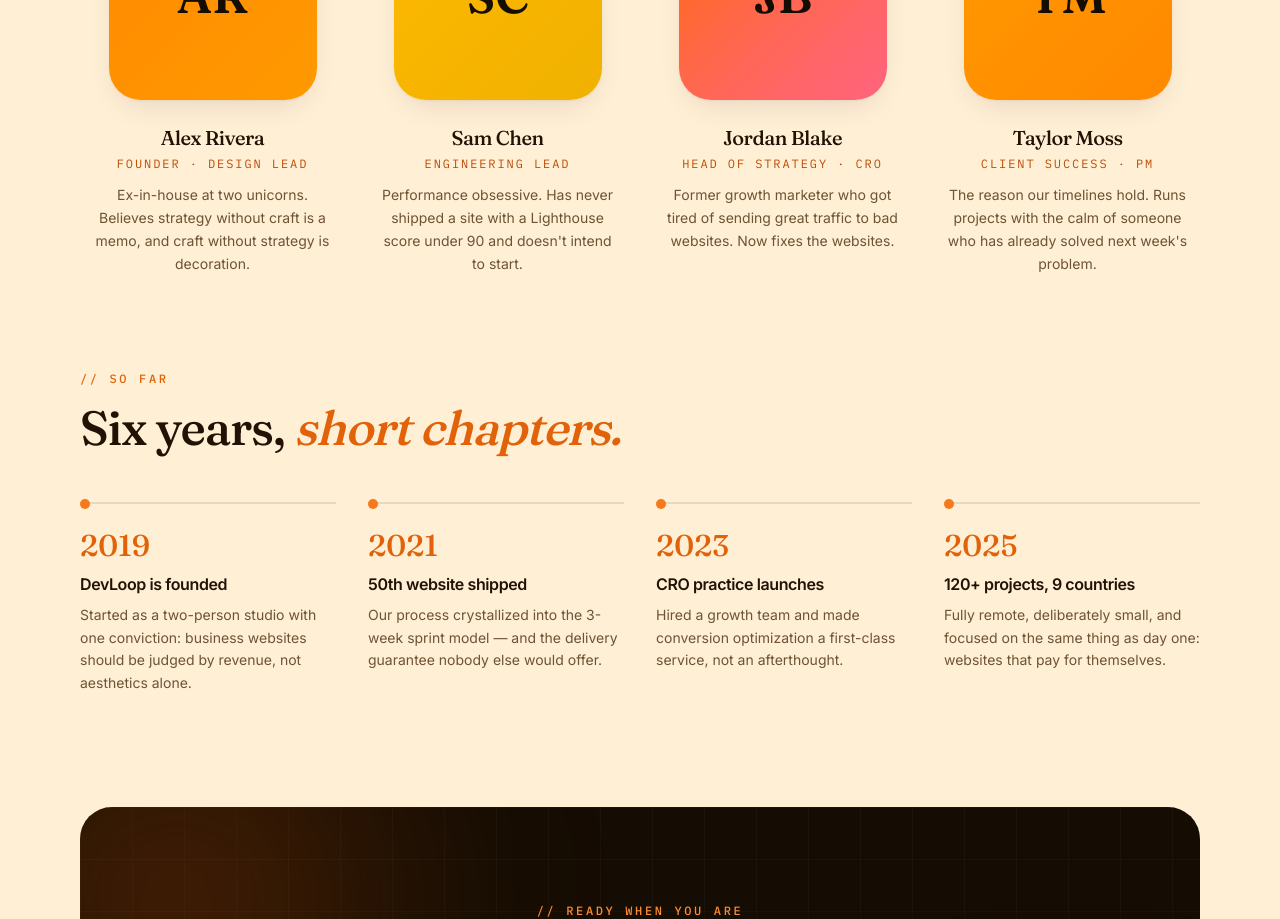
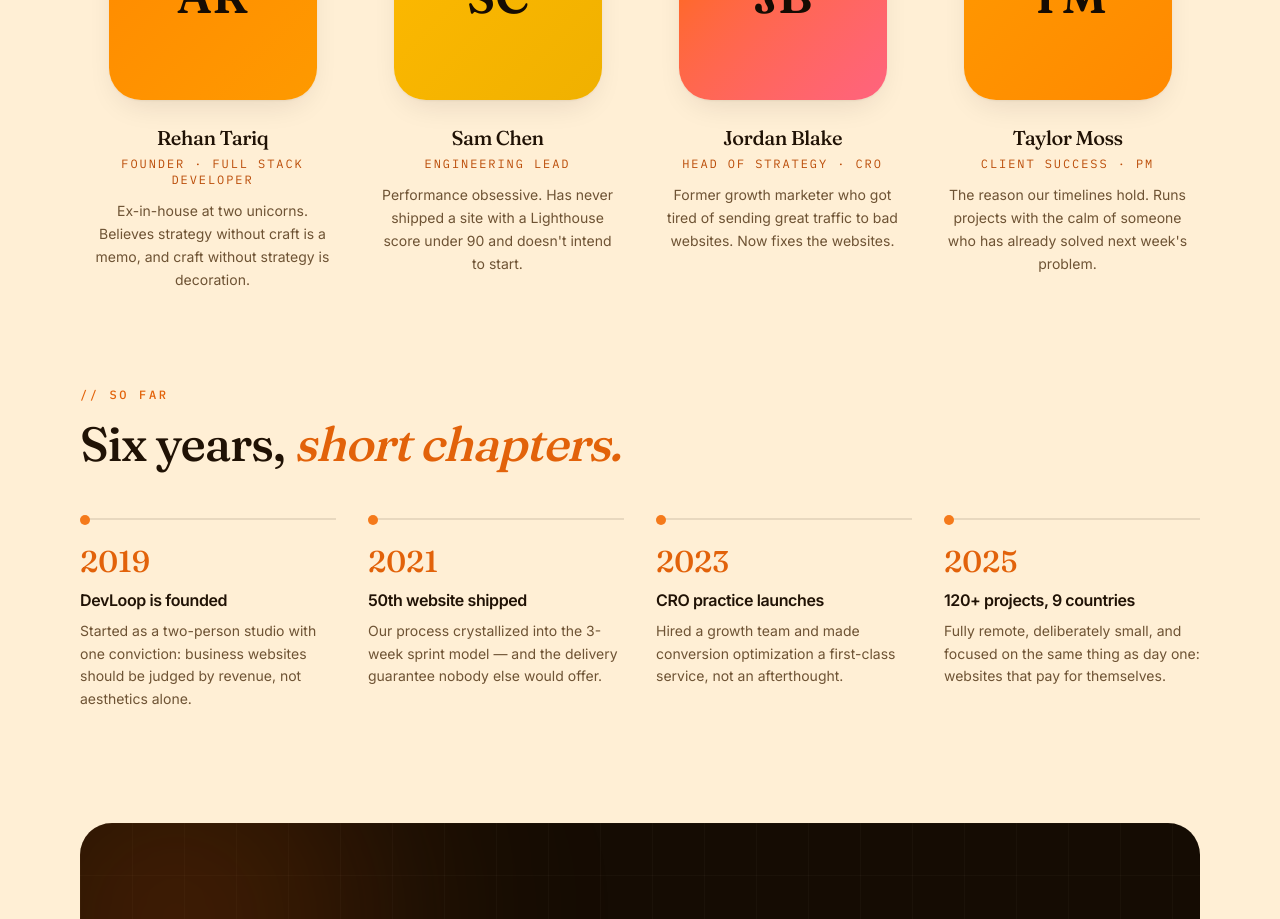
Before and after one commit to rehan-webdev/devloop-studio, a Next.js app: page /about in a window 1280 px wide. Shown: the part 2220-3139 px from the top of the page. Built offline with nearby package versions, Linux system fonts and the light colour scheme.

Commit message:
Update team member details in about.ts

```diff
--- a/src/content/about.ts
+++ b/src/content/about.ts
@@ -28,8 +28,8 @@ export const values = [
 
 export const team = [
   {
-    name: "Alex Rivera",
-    role: "Founder · Design Lead",
+    name: "Rehan Tariq",
+    role: "Founder · Full Stack Developer",
     initials: "AR",
     bio: "Ex-in-house at two unicorns. Believes strategy without craft is a memo, and craft without strategy is decoration.",
     accent: "from-orange-400 to-amber-500",
```
